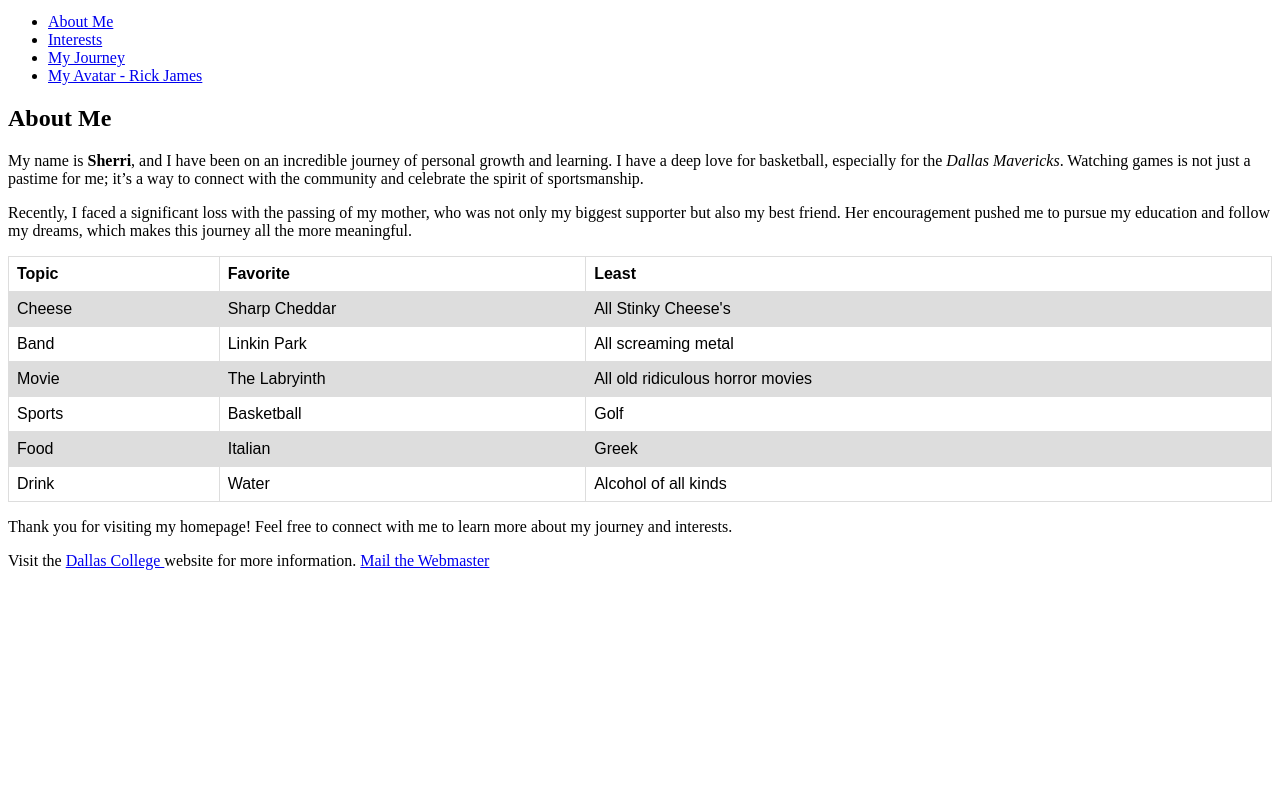
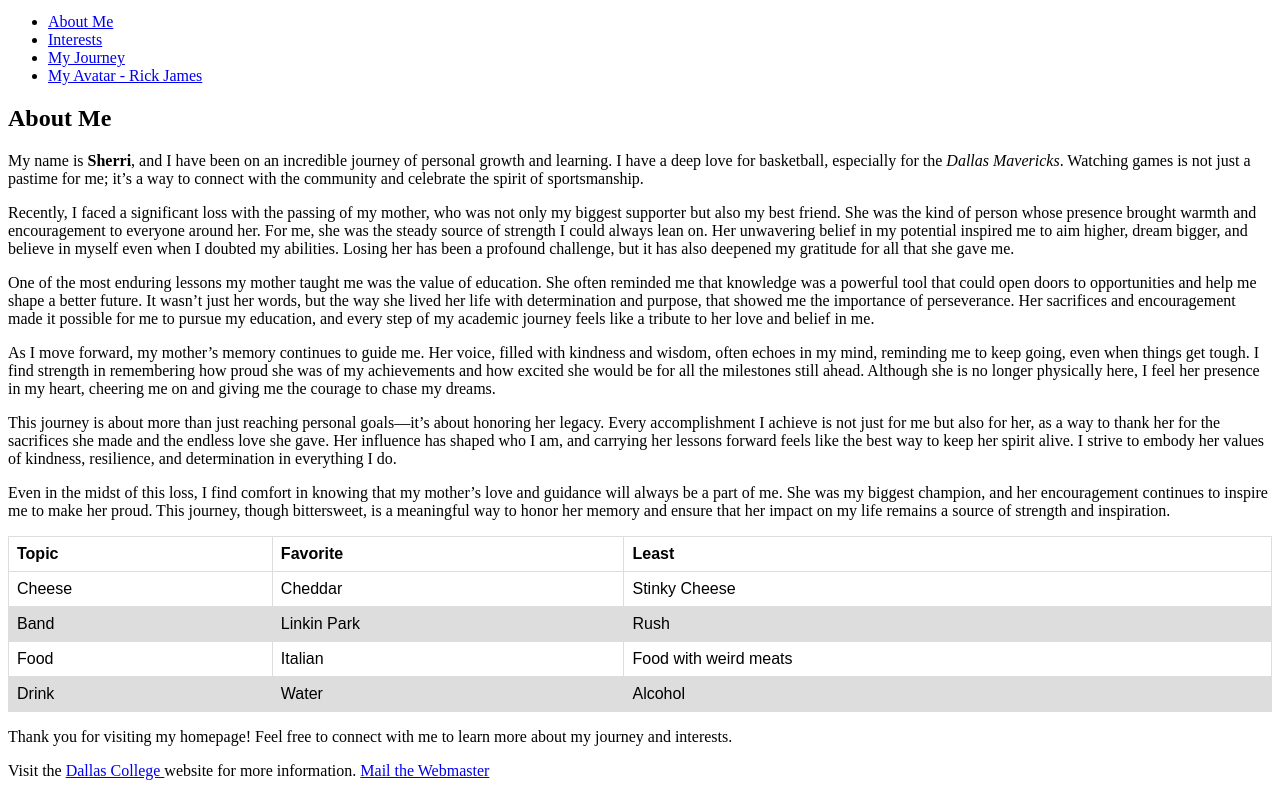
Before and after one commit to Sherri81/Web-Design-Tools, a plain HTML site: page index.html in a window 1280 px wide. Shown: the part 101-889 px from the top of the page. Before the commit the page ends 800 px from the top, so only its background shows below. Drawn offline with Linux system fonts and the light colour scheme.

Commit message:
Fixed errors and added content

```diff
--- a/index.html
+++ b/index.html
@@ -41,48 +41,49 @@
         <section id="about">
             <h2>About Me</h2>
             <p>My name is <strong>Sherri</strong>, and I have been on an incredible journey of personal growth and learning. I have a deep love for basketball, especially for the <em>Dallas Mavericks</em>. Watching games is not just a pastime for me; it’s a way to connect with the community and celebrate the spirit of sportsmanship.</p>
-            <p>Recently, I faced a significant loss with the passing of my mother, who was not only my biggest supporter but also my best friend. Her encouragement pushed me to pursue my education and follow my dreams, which makes this journey all the more meaningful.</p>
-        </section>
-    </main>
+            <p>Recently, I faced a significant loss with the passing of my mother, who was not only my biggest supporter but also my best friend. She was the kind of person whose presence brought warmth and encouragement to everyone around her. For me, she was the steady source of strength I could always lean on. Her unwavering belief in my potential inspired me to aim higher, dream bigger, and believe in myself even when I doubted my abilities. Losing her has been a profound challenge, but it has also deepened my gratitude for all that she gave me.
 
+              <p>One of the most enduring lessons my mother taught me was the value of education. She often reminded me that knowledge was a powerful tool that could open doors to opportunities and help me shape a better future. It wasn’t just her words, but the way she lived her life with determination and purpose, that showed me the importance of perseverance. Her sacrifices and encouragement made it possible for me to pursue my education, and every step of my academic journey feels like a tribute to her love and belief in me.
+
+              <p>As I move forward, my mother’s memory continues to guide me. Her voice, filled with kindness and wisdom, often echoes in my mind, reminding me to keep going, even when things get tough. I find strength in remembering how proud she was of my achievements and how excited she would be for all the milestones still ahead. Although she is no longer physically here, I feel her presence in my heart, cheering me on and giving me the courage to chase my dreams.
+
+              <p>This journey is about more than just reaching personal goals—it’s about honoring her legacy. Every accomplishment I achieve is not just for me but also for her, as a way to thank her for the sacrifices she made and the endless love she gave. Her influence has shaped who I am, and carrying her lessons forward feels like the best way to keep her spirit alive. I strive to embody her values of kindness, resilience, and determination in everything I do.
+
+              <p>Even in the midst of this loss, I find comfort in knowing that my mother’s love and guidance will always be a part of me. She was my biggest champion, and her encouragement continues to inspire me to make her proud. This journey, though bittersweet, is a meaningful way to honor her memory and ensure that her impact on my life remains a source of strength and inspiration.</p>
+        </section id="My Table">
+        <section>
           <table>
+            <thead>
               <tr>
                 <th>Topic</th>
                 <th>Favorite</th>
                 <th>Least</th>
               </tr>
+            </thead>
+            <tbody>
               <tr>
                 <td>Cheese</td>
-          <td>Sharp Cheddar</td>
-          <td>All Stinky Cheese's</td>
+                <td>Cheddar</td>
+                <td>Stinky Cheese</td>
               </tr>
               <tr>
                 <td>Band</td>
                 <td>Linkin Park</td>
-          <td>All screaming metal</td>
-        </tr>
-        <tr>
-          <td>Movie</td>
-          <td>The Labryinth</td>
-          <td>All old ridiculous horror movies</td>
-        </tr>
-        <tr>
-          <td>Sports</td>
-          <td>Basketball</td>
-          <td>Golf</td>
+                <td>Rush</td>
               </tr>
                <tr>
                 <td>Food</td>
                 <td>Italian</td>
-          <td>Greek</td>
+                <td>Food with weird meats</td>
               </tr>
                <tr>
                 <td>Drink</td>
                 <td>Water</td>
-          <td>Alcohol of all kinds</td>
+                <td>Alcohol</td>
               </tr>
+            </tbody>
           </table>
-      </body>
+      </main>
       <footer>
           <p>Thank you for visiting my homepage! Feel free to connect with me to learn more about my journey and interests.</p>
           Visit the <a href="https://www.dallascollege.edu/pages/default.aspx"> Dallas College </a> website for more information.
```
Lines whose indentation alone changed are shown as unchanged.
